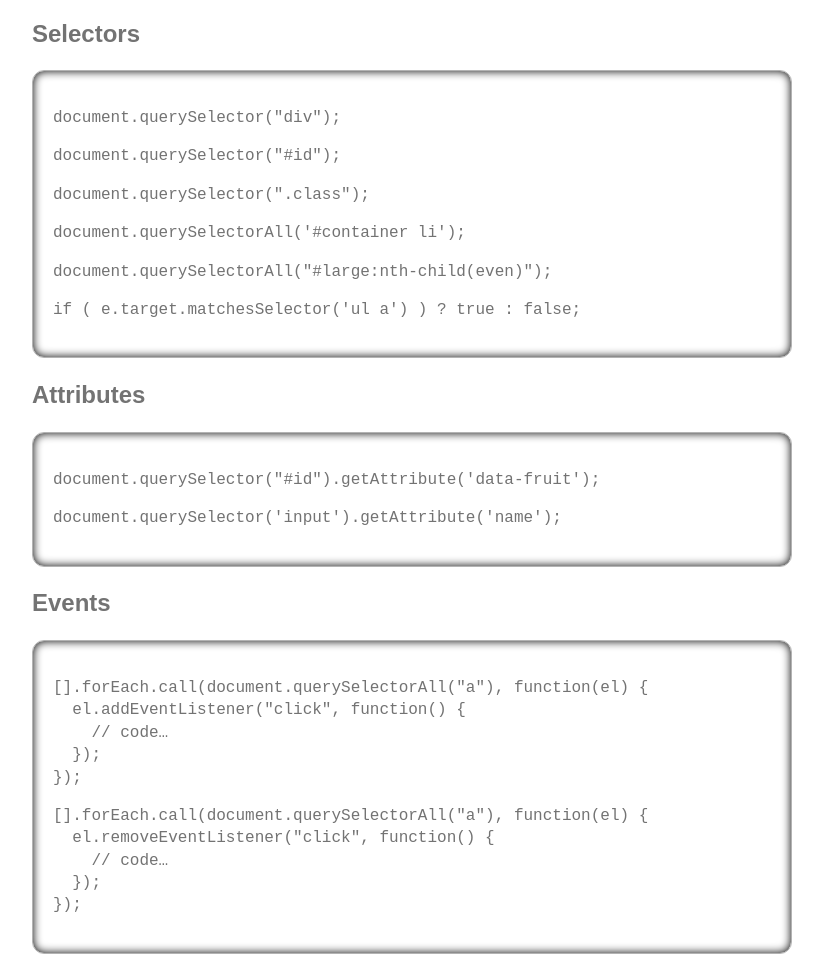
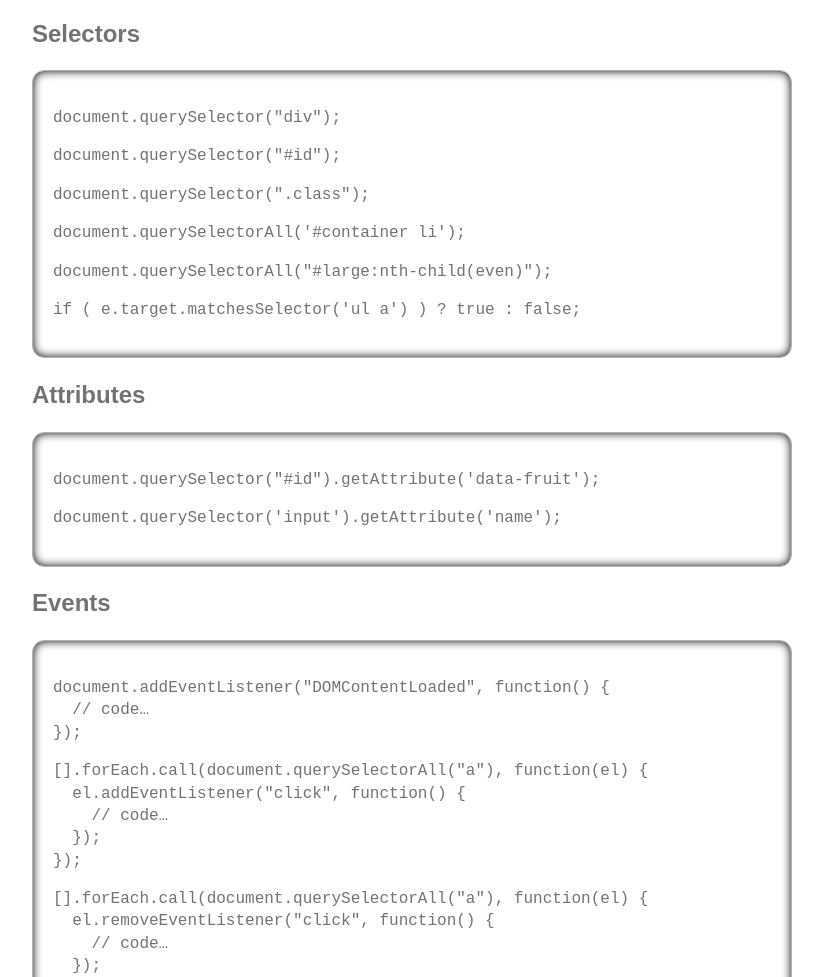
Before and after one commit to beriberikix/vanillajsf.tw, a plain HTML site: page index.html in a window 1280 px wide. Shown: the part 123-1100 px from the top of the page, without its empty margins (228-1051 px from the left). Drawn offline with Linux system fonts and the light colour scheme; a web font is replaced by a local one.

Commit message:
Added dom ready event

```diff
--- a/index.html
+++ b/index.html
@@ -30,6 +30,11 @@
 
    	<h2>Events</h2>
   	<div class="code-list">
+  <pre>
+document.addEventListener("DOMContentLoaded", function() {
+  // code&hellip;
+});
+</pre>
 <pre>
 [].forEach.call(document.querySelectorAll("a"), function(el) {
   el.addEventListener("click", function() {
```
